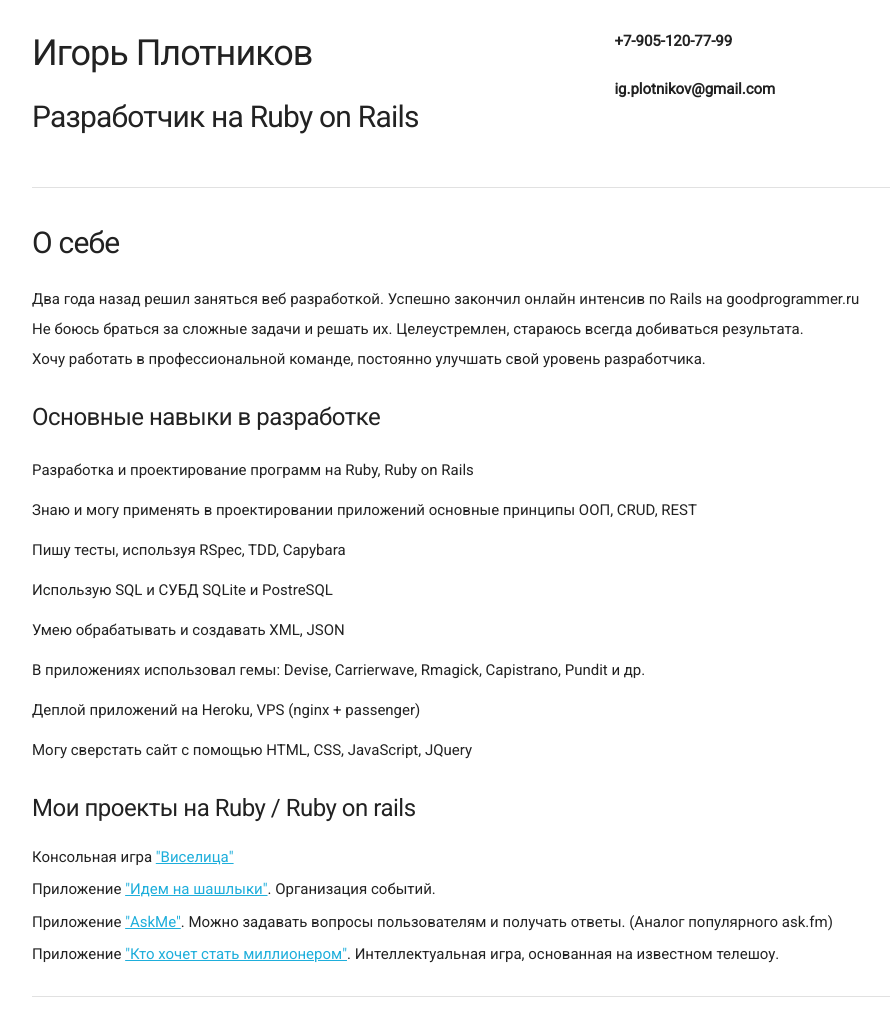
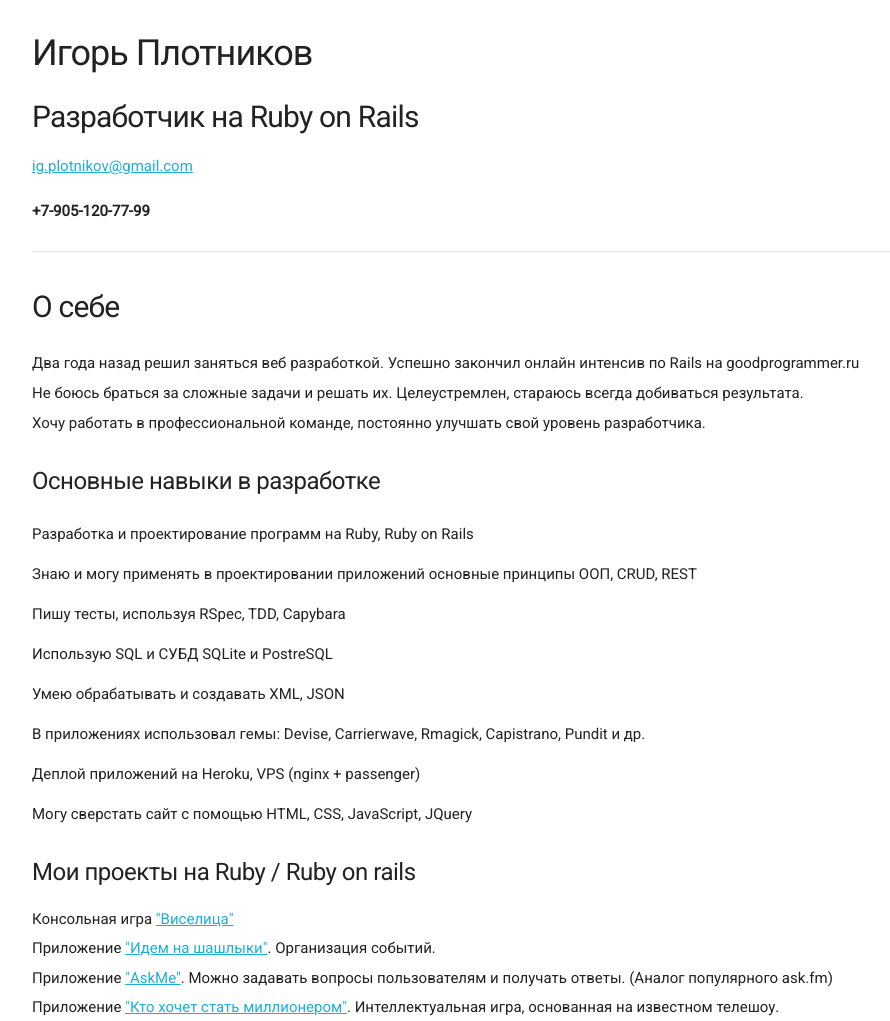
Before and after one commit to igorp123/cv, a plain HTML site: page index.html in a window 1280 px wide. Shown: the top 1021 px of the page, without its empty margins (128-1018 px from the left). Drawn offline with Linux system fonts and the light colour scheme.

Commit message:
updated information

```diff
--- a/css/skeleton.css
+++ b/css/skeleton.css
@@ -122,7 +122,7 @@
   font-size: 62.5%; }
 body {
   font-size: 1.5em; /* currently ems cause chrome bug misinterpreting rems on body element */
-  line-height: 1.5;
+  line-height: 1.3;
   font-weight: 400;
   font-family: 'Roboto', sans-serif;
   color: #222; }
--- a/index.html
+++ b/index.html
@@ -16,11 +16,8 @@
       <div class="seven columns">
         <h3>Игорь Плотников</h3>
         <h4>Разработчик на Ruby on Rails</h4>
-
-      </div>
-      <div class="five columns">
-        <p><strong>+7-905-120-77-99</strong></p>
-        <p><strong>ig.plotnikov@gmail.com</strong></p>
+        <p><a href="mailto:ig.plotnikov@gmail.com">ig.plotnikov@gmail.com</a></p>
+        <strong> +7-905-120-77-99</strong>
       </div>
     </div>
     <hr>
```
